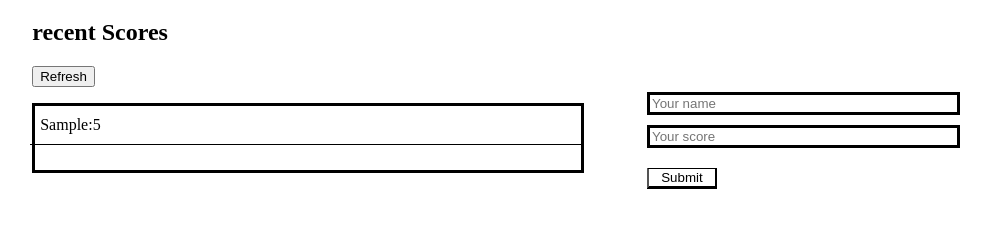
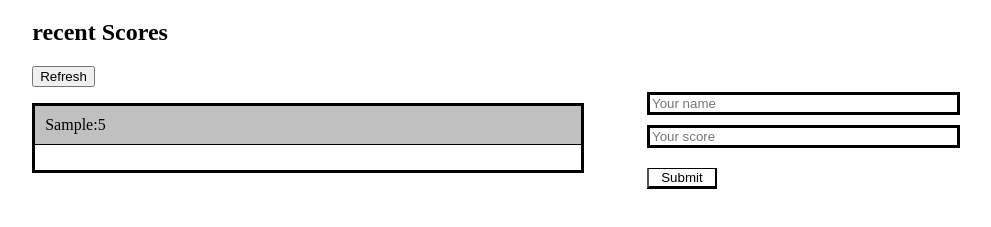
Before and after one commit to Zel-hub7/Leaderboard, a website built with webpack: page src/index.html in a window 1280 px wide. Both pictures are taken after typing "Sample", "5" into the empty fields and a click on the button "Submit". Shown: the part 61-288 px from the top of the page, without its empty margins (39-1030 px from the left). Built offline with nearby package versions, Linux system fonts and the light colour scheme.

Commit message:
modify files

```diff
--- a/src/index.js
+++ b/src/index.js
@@ -30,11 +30,15 @@ function displayData() {
   const dataList = document.getElementById("displayData");
   dataList.innerHTML = "";
 
-  dataArray.forEach((data) => {
+  dataArray.forEach((data,index) => {
     const listItem = document.createElement("li");
     listItem.textContent = `${data.input1}:${data.input2}`;
+    if (index % 2 === 0) {
+        listItem.classList.add("even");
+      }
     dataList.appendChild(listItem);
   });
+
 }
 
 function initDataFromLocalStorage() {
--- a/src/style.css
+++ b/src/style.css
@@ -23,7 +23,7 @@
 }
 #displayData li {
   padding: 10px;
-  margin-left: -45px;
+  margin-left: -40px;
   border-bottom: solid black 1px;
 }
 #name, #score {
@@ -41,3 +41,6 @@
 .recent {
     margin-left: 5%;
 }
+.even {
+    background-color: silver;
+}
```
